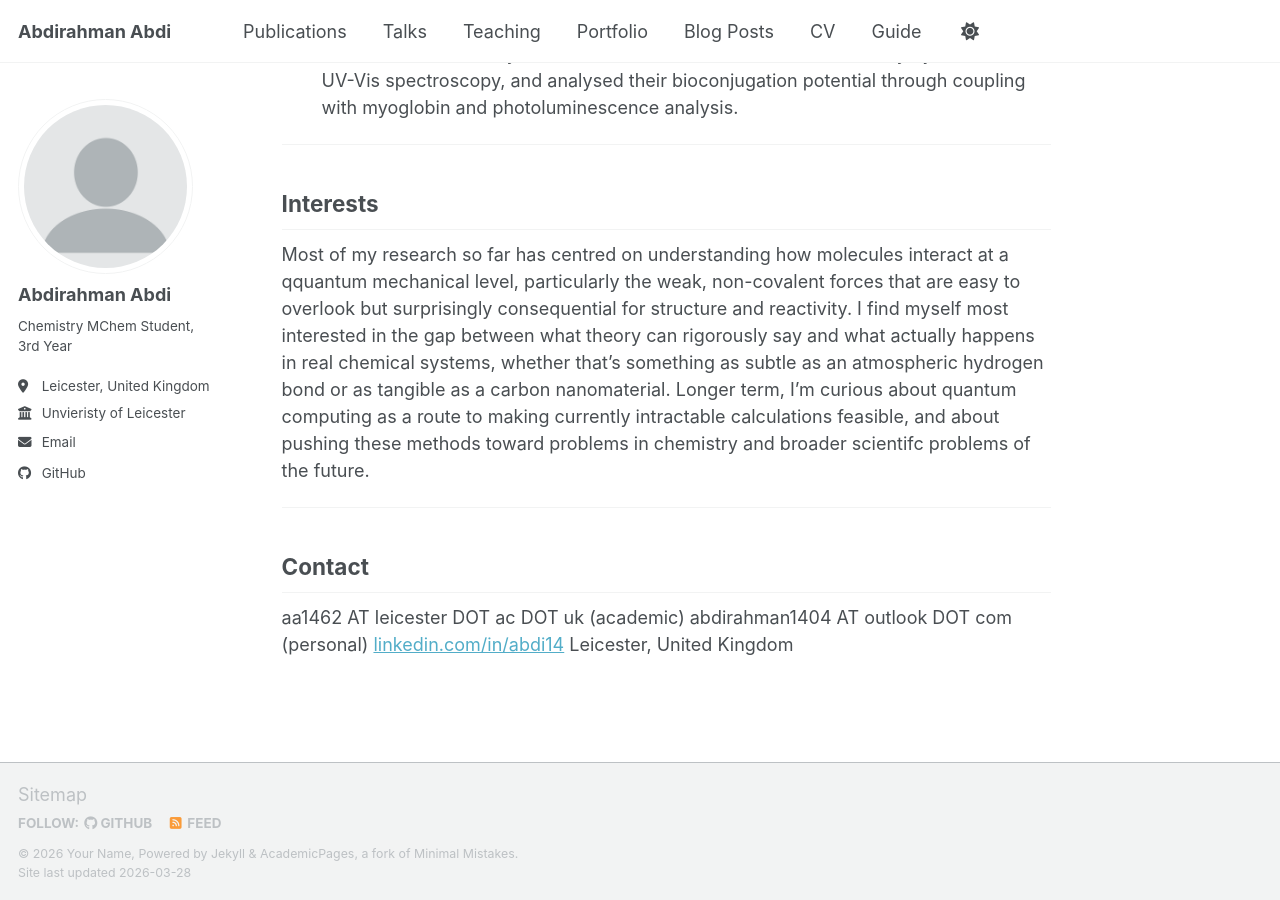
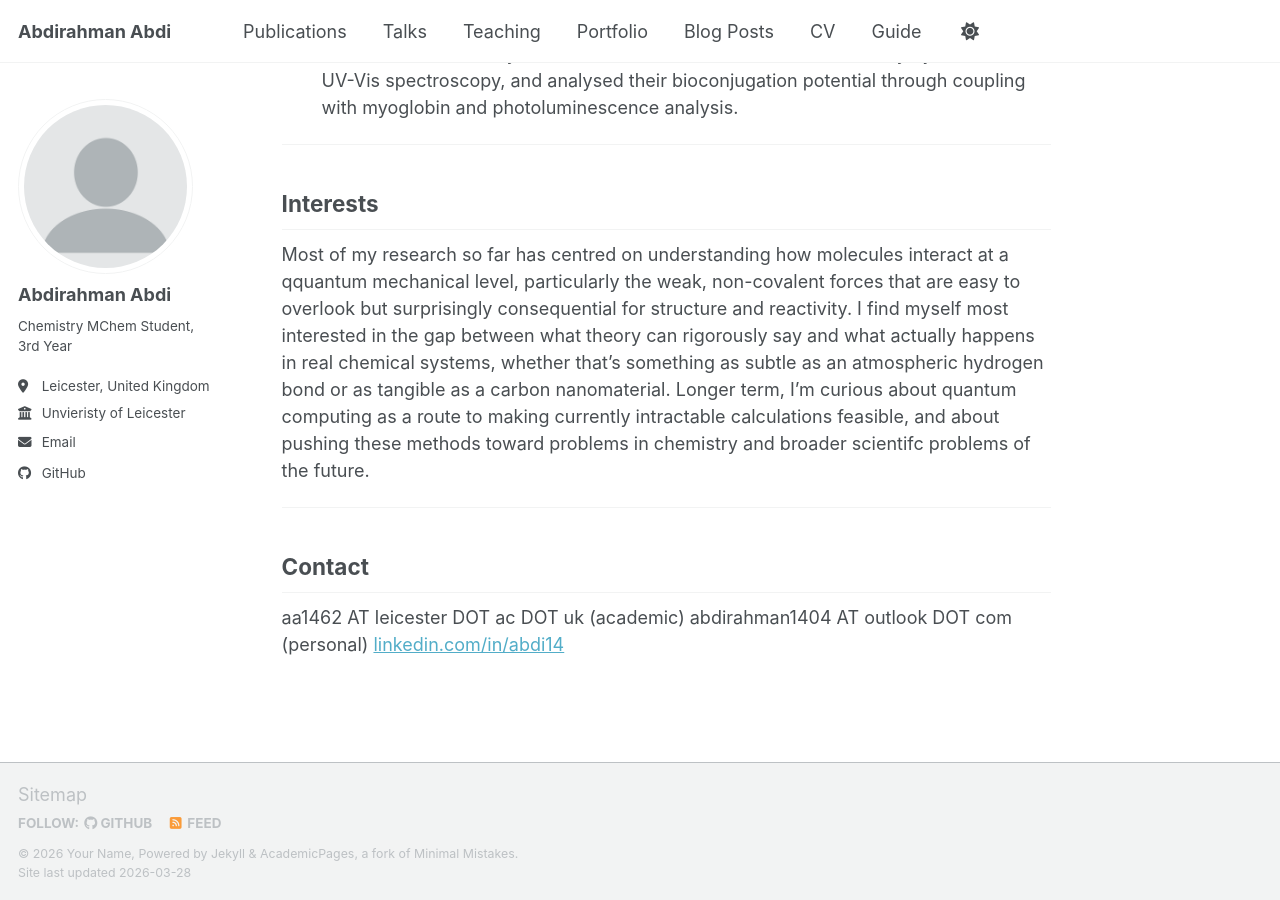
Before and after one commit to abdirahmanabdi-dev/abdirahmanabdi-dev.github.io, a Jekyll site: the page built from _pages/about.md, in a window 1280 px wide and 900 px high, scrolled down 600 px. Built offline with Jekyll 4.4.1, drawn with Linux system fonts in a browser that asks for light colours; our own code applies the rules of GitHub Pages for plain Markdown files; a script bundle is joined from its source files by our own code; library files that are not in the unit come from our copies.

Commit message:
Fixing hopefully..

```diff
--- a/_pages/about.md
+++ b/_pages/about.md
@@ -22,4 +22,3 @@ Most of my research so far has centred on understanding how molecules interact a
 aa1462 AT leicester DOT ac DOT uk (academic)
 abdirahman1404 AT outlook DOT com (personal)
 [linkedin.com/in/abdi14](https://linkedin.com/in/abdi14)
-Leicester, United Kingdom
```
